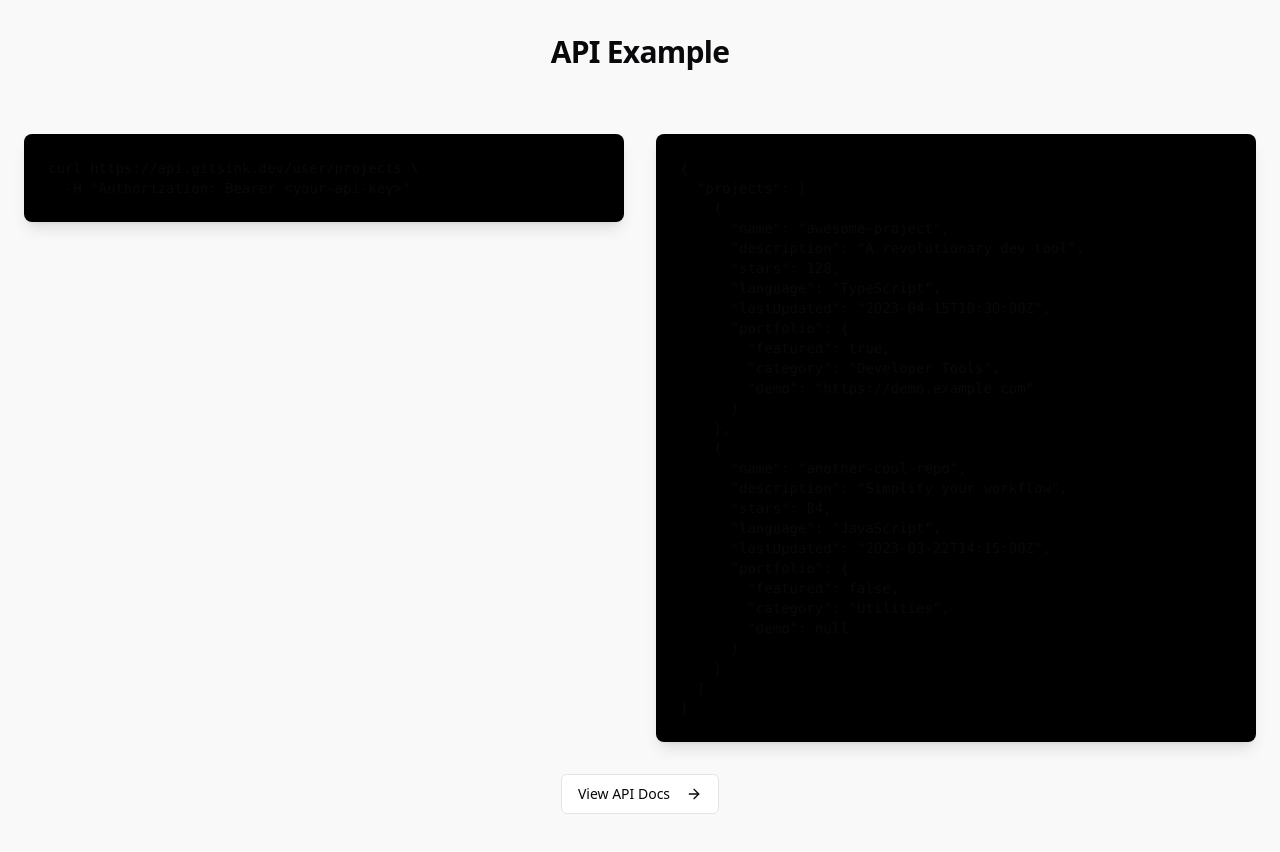
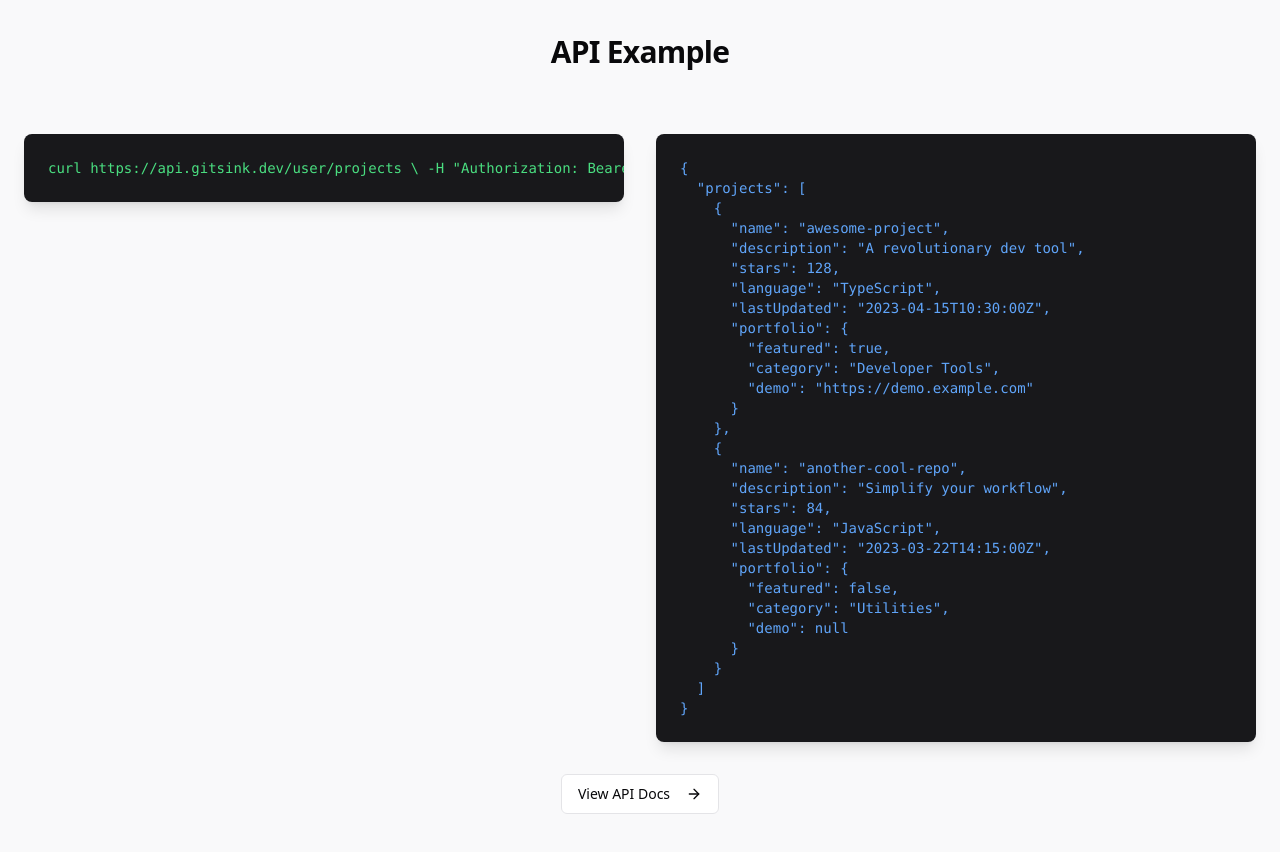
Before and after one commit to Coffee-Room/Gitsink_frontend, a Next.js app: page / in a window 1280 px wide. Shown: the part 2300-3152 px from the top of the page. Built offline with nearby package versions, Linux system fonts and the light colour scheme.

Commit message:
fix: ensure code block text visibility in deployed site
Improve contrast, rendering, and overflow handling for code blocks.

Co-authored-by: Wave <72702604+Enochthedev@users.noreply.github.com>

```diff
--- a/components/api-example.tsx
+++ b/components/api-example.tsx
@@ -16,18 +16,19 @@ export default function ApiExample() {
 
         <div className="grid gap-6 md:gap-8 lg:grid-cols-2">
           <ScrollReveal animation="slide-right" delay={200}>
-            <div className="rounded-lg bg-black p-4 md:p-6 shadow-lg overflow-x-auto">
-              <pre className="text-xs sm:text-sm text-green-400">
-                <code>{`curl https://api.gitsink.dev/user/projects \\
-  -H "Authorization: Bearer <your-api-key>"`}</code>
+            <div className="rounded-lg bg-zinc-900 p-4 md:p-6 shadow-lg overflow-x-auto">
+              <pre className="text-xs sm:text-sm text-green-400 whitespace-pre-wrap sm:whitespace-pre overflow-visible">
+                <code className="text-green-400 font-mono">
+                  curl https://api.gitsink.dev/user/projects \ -H "Authorization: Bearer &lt;your-api-key&gt;"
+                </code>
               </pre>
             </div>
           </ScrollReveal>
 
           <ScrollReveal animation="slide-left" delay={400}>
-            <div className="rounded-lg bg-black p-4 md:p-6 shadow-lg overflow-x-auto">
-              <pre className="text-xs sm:text-sm text-blue-400">
-                <code>{`{
+            <div className="rounded-lg bg-zinc-900 p-4 md:p-6 shadow-lg overflow-x-auto">
+              <pre className="text-xs sm:text-sm text-blue-400 whitespace-pre-wrap sm:whitespace-pre overflow-visible">
+                <code className="text-blue-400 font-mono">{`{
   "projects": [
     {
       "name": "awesome-project",
```
